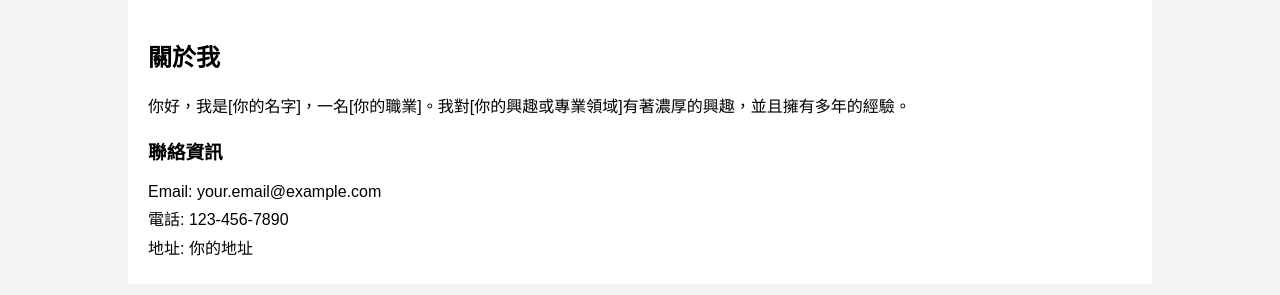
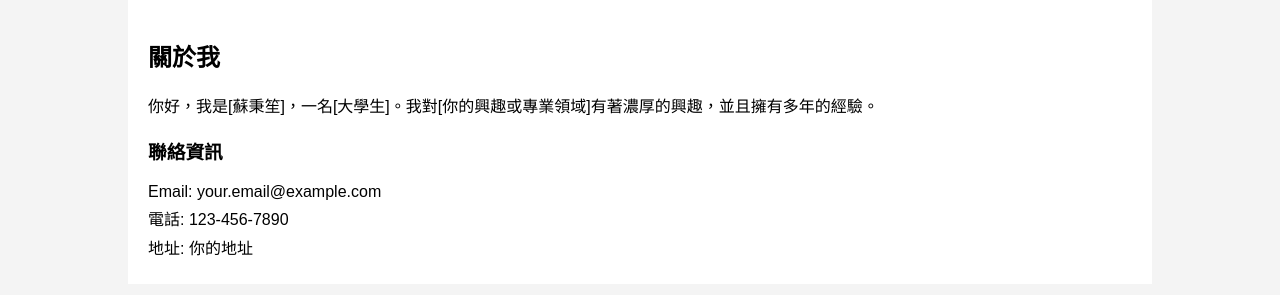
Before and after one commit to benson-213/benson-213.github.io, a plain HTML site: page index.html in a window 1280 px wide. Shown: the part 295-590 px from the top of the page. Drawn offline with Linux system fonts and the light colour scheme.

Commit message:
first commit

```diff
--- a/index.html
+++ b/index.html
@@ -56,7 +56,7 @@
         <img src="profile.jpg" alt="個人照片" class="profile-img">
         <div class="content">
             <h2>關於我</h2>
-            <p>你好，我是[你的名字]，一名[你的職業]。我對[你的興趣或專業領域]有著濃厚的興趣，並且擁有多年的經驗。</p>
+            <p>你好，我是[蘇秉笙]，一名[大學生]。我對[你的興趣或專業領域]有著濃厚的興趣，並且擁有多年的經驗。</p>
             <div class="contact-info">
                 <h3>聯絡資訊</h3>
                 <p>Email: your.email@example.com</p>
```
